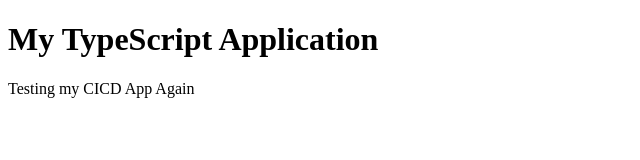
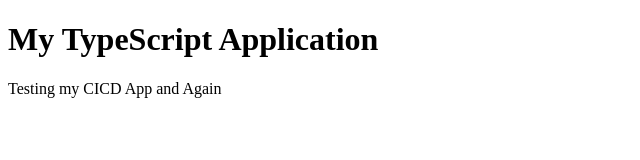
Before and after one commit to Anmol-Dura/EasyCampus---The-college-administration-system, a website with bundled scripts: page index.html in a window 1280 px wide. Shown: the full height of the page, 0-640 px from the left. Built offline with nearby package versions, Linux system fonts and the light colour scheme.

Commit message:
Update index.html

```diff
--- a/index.html
+++ b/index.html
@@ -7,7 +7,7 @@
   </head>
   <body>
     <h1>My TypeScript Application</h1>
-    <p>Testing my CICD App Again</p>
+    <p>Testing my CICD App and Again</p>
 
     <script src="./dist/index.js"></script>
     <!-- Include the compiled JS file -->
```
